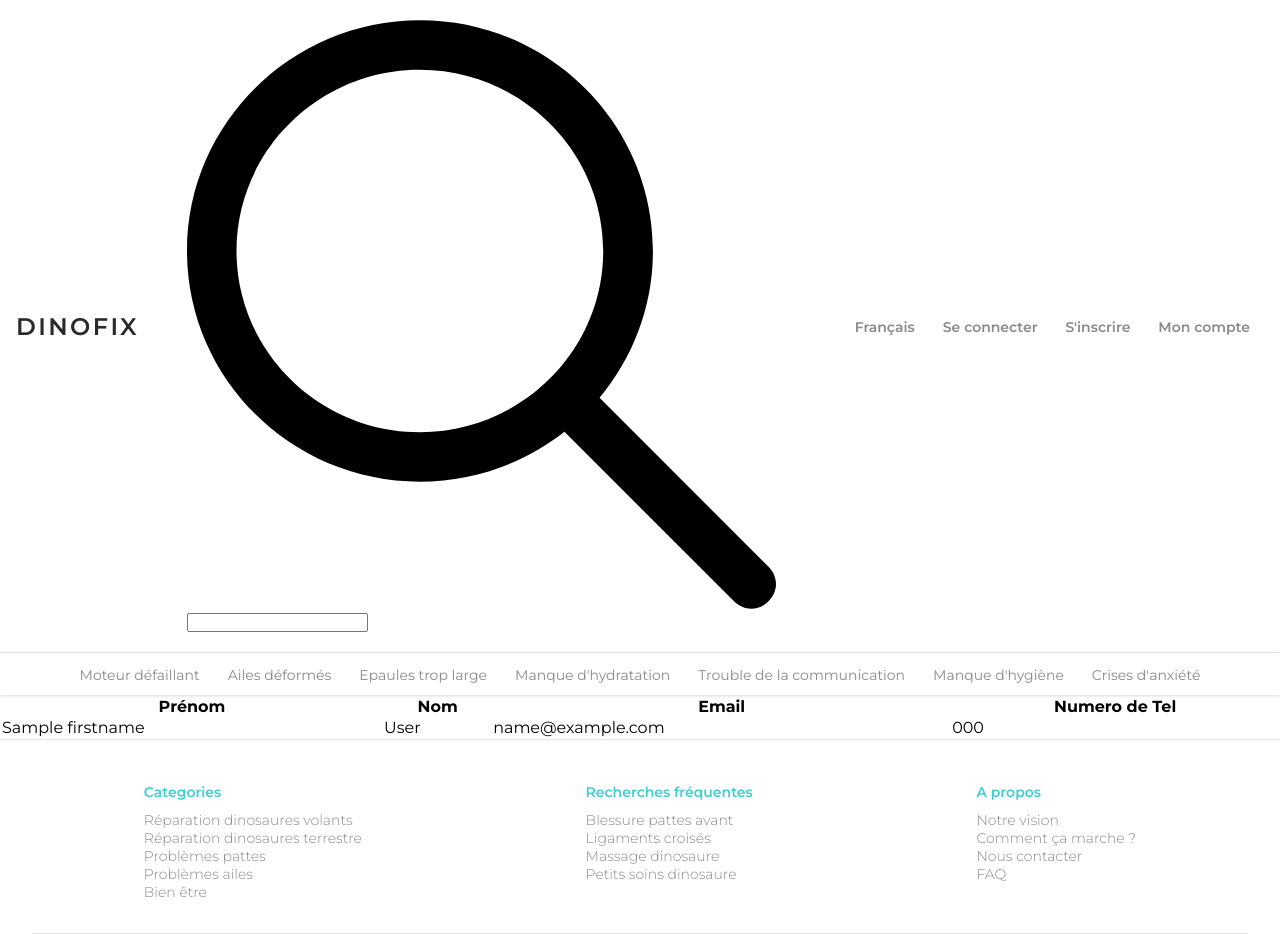
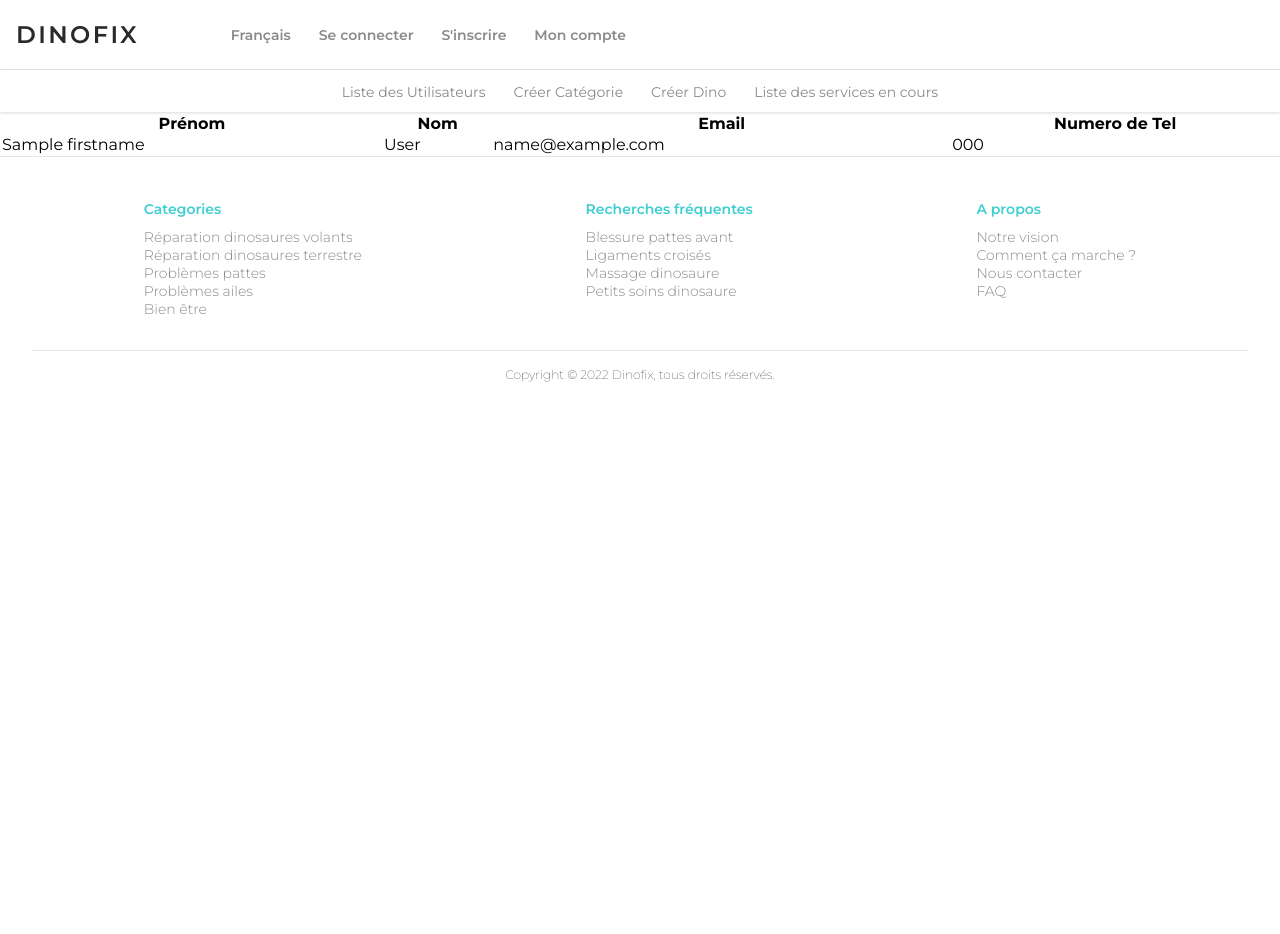
Before and after one commit to maheryy/dinofix, a Symfony app: template templates/admin/user_list/admin.html.twig in a window 1280 px wide. Shown: the top 934 px of the page. After the commit the page ends 382 px from the top, so only its background shows below. Run offline with Twig, Linux system fonts and the light colour scheme; the template is opened without the code that fills it: most values are stand-ins (such as "Sample title", 1, 10 or a date in 2020); style sheets or scripts are compiled from the project's sources; some libraries are stand-ins or nearby versions.

Commit message:
fix: custom temporary menu for admin

```diff
--- a/templates/admin/layout/_header.html.twig
+++ b/templates/admin/layout/_header.html.twig
@@ -1,14 +1,6 @@
 <header id="customer-header" class="app-header customer-header">
     <div class="header-main">
         <div class="logo-container"><a href="{{ path('customer_search') }}">Dinofix</a></div>
-        <div class="searchbar-container">
-            <form action="{{ path('customer_search') }}" method="GET">
-                <div class="searchbar-wrapper">
-                    <img class="searchbar-icon" src="{{ asset('images/search.svg') }}" alt="">
-                    <input class="searchbar" type="text" id="searchbar" name="query" value="{{ previousQuery ?? null }}">
-                </div>
-            </form>
-        </div>
         <nav class="main-header-nav">
             <ul class="header-nav-list">
                 <li class="header-nav-item dropdown-item" data-event="dropdownItemOnClick">
@@ -35,15 +27,6 @@
                             <a href="#">Profil</a>
                         </li>
                         <li>
-                            <a href="#">Historique</a>
-                        </li>
-                        <li>
-                            <a href="#">Mes demandes</a>
-                        </li>
-                        <li>
-                            <a href="#">Historique</a>
-                        </li>
-                        <li>
                             <a href="#">Deconnexion</a>
                         </li>
                     </ul>
@@ -54,25 +37,16 @@
     <nav class="header-nav">
         <ul class="header-nav-list">
             <li class="header-nav-item">
-                <a href="#">Moteur défaillant</a>
+                <a href="{{ path('user_list') }}">Liste des Utilisateurs</a>
             </li>
             <li class="header-nav-item">
-                <a href="#">Ailes déformés</a>
+                <a href="{{ path('addCategory') }}">Créer Catégorie</a>
             </li>
             <li class="header-nav-item">
-                <a href="#">Epaules trop large</a>
+                <a href="{{ path('addDino') }}">Créer Dino</a>
             </li>
             <li class="header-nav-item">
-                <a href="#">Manque d'hydratation</a>
-            </li>
-            <li class="header-nav-item">
-                <a href="#">Trouble de la communication</a>
-            </li>
-            <li class="header-nav-item">
-                <a href="#">Manque d'hygiène</a>
-            </li>
-            <li class="header-nav-item">
-                <a href="#">Crises d'anxiété</a>
+                <a href="#">Liste des services en cours </a>
             </li>
         </ul>
     </nav>
--- a/templates/admin/user_list/index.html.twig
+++ b/templates/admin/user_list/index.html.twig
@@ -1,6 +1,6 @@
 {% extends 'base.html.twig' %}
 
-{% block title %}Hello UserListController!{% endblock %}
+{% block title %}Hello AdminController!{% endblock %}
 
 {% block body %}
 <style>
@@ -13,7 +13,7 @@
 
     This friendly message is coming from:
     <ul>
-        <li>Your controller at <code><a href="{{ '/var/www/html/src/Controller/Admin/UserListController.php'|file_link(0) }}">src/Controller/Admin/UserListController.php</a></code></li>
+        <li>Your controller at <code><a href="{{ '/var/www/html/src/Controller/Admin/AdminController.php'|file_link(0) }}">src/Controller/Admin/AdminController.php</a></code></li>
         <li>Your template at <code><a href="{{ '/var/www/html/templates/admin/user_list/index.html.twig'|file_link(0) }}">templates/admin/user_list/index.html.twig</a></code></li>
     </ul>
 </div>
```
